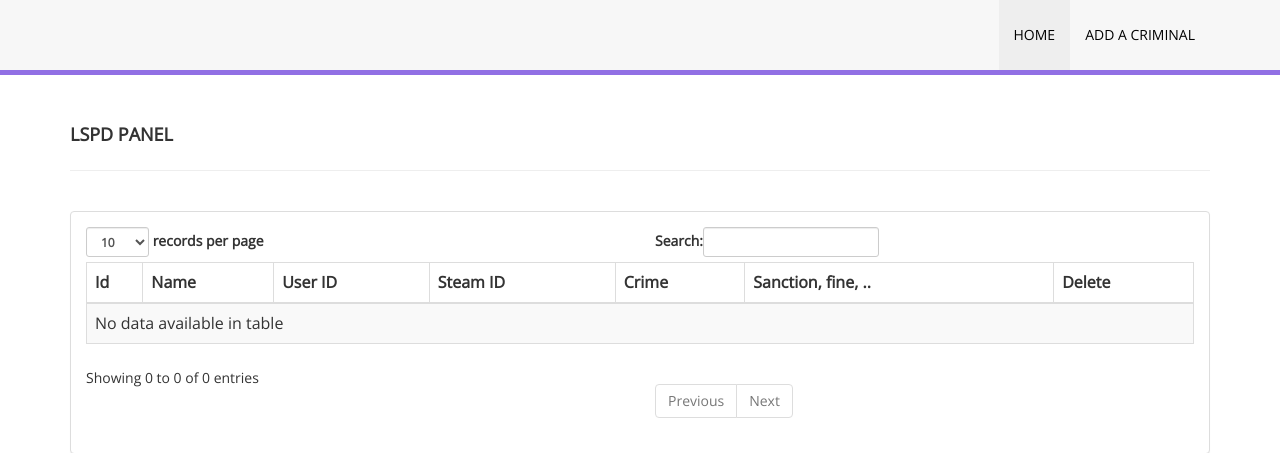
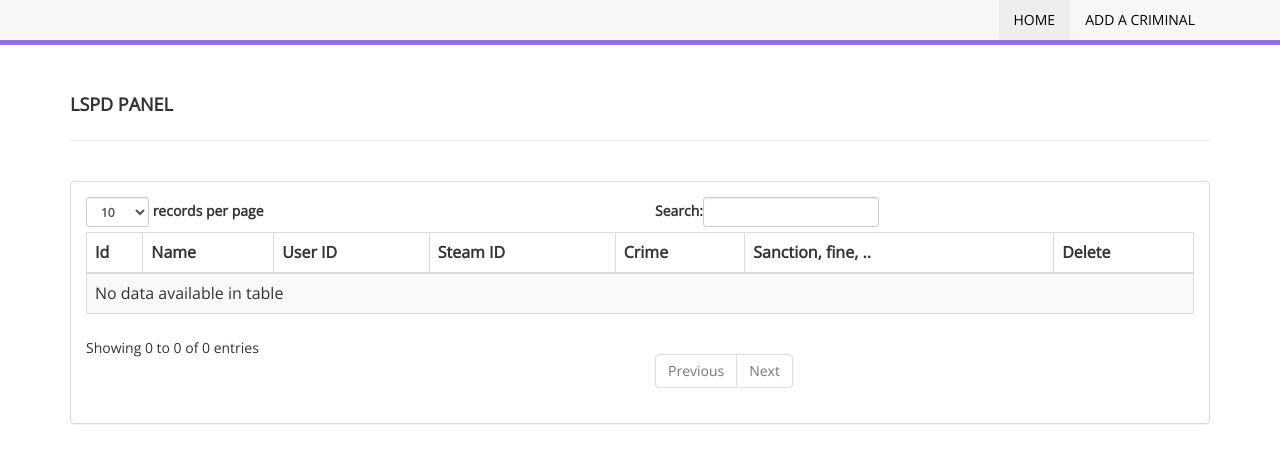
Before and after one commit to TwitchParadise/Police-Portal, a PHP site: page / in a window 1280 px wide. Shown: the part 90-543 px from the top of the page. Run offline with PHP 8.4, Linux system fonts and the light colour scheme; the visitor is signed in with stand-in values (Sample User, id 1); data that the repository does not hold is empty.

Commit message:
Thinner navbar

```diff
--- a/assets/css/style.css
+++ b/assets/css/style.css
@@ -54,7 +54,7 @@ body {
     color:#000;
     text-decoration:none;
     font-weight:500;
-    padding: 25px 15px 25px 15px;
+    padding: 10px 15px 10px 15px;
     text-transform:uppercase;
 
 }
```
